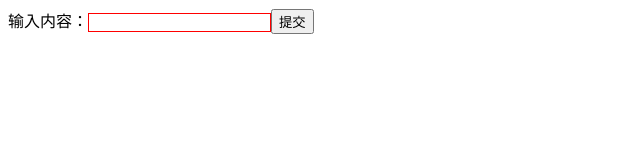
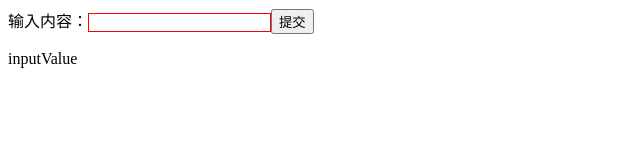
Before and after one commit to wayne214/react-app, a React (Create React App) app: page / in a window 1280 px wide. Shown: the top 160 px of the page, without its empty margins (0-640 px from the left). Built offline with nearby package versions, Linux system fonts and the light colour scheme.

Commit message:
props及state与render函数

```diff
--- a/src/todolist/TodoList.js
+++ b/src/todolist/TodoList.js
@@ -1,6 +1,7 @@
 import React, { Fragment, Component } from 'react'
 import './style.css'
 import TodoItem from "./TodoItem";
+import Test from "./test";
 
 /**
  *
@@ -17,6 +18,7 @@
 class TodoList extends Component {
     constructor(props) {
         super(props);
+        // 当组件的state或者props发生改变时，render函数就会重新执行
         this.state = {
             inputValue: '',
             list: []
@@ -92,6 +94,8 @@
                 <ul>
                     {this.getTodoItem()}
                 </ul>
+
+                <Test content={'inputValue'}/>
             </Fragment>
         )
     }
--- /dev/null
+++ b/src/todolist/test.js
@@ -0,0 +1,13 @@
+import React,{Component} from 'react'
+
+class Test extends Component {
+    // 当父组件的render函数被运行时，它的子组件的render都将被重新运行
+    render() {
+        console.log('Child Text render')
+        return(
+            <div>{this.props.content}</div>
+        )
+    }
+}
+
+export default Test;
```
